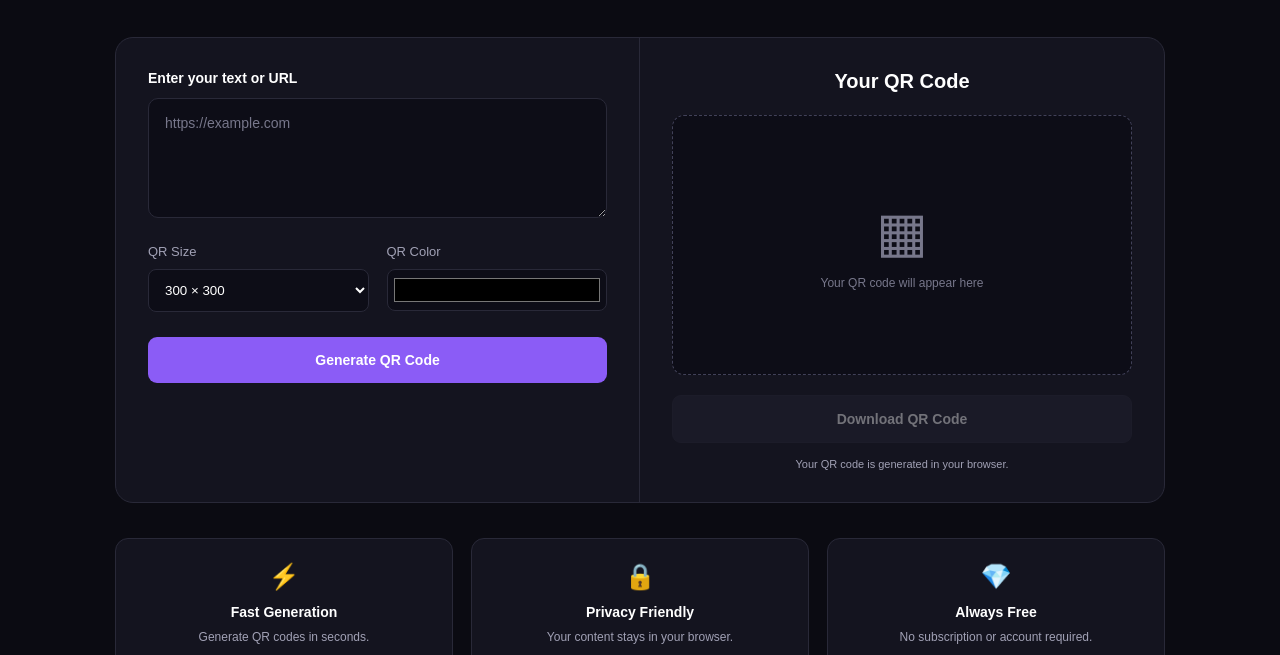
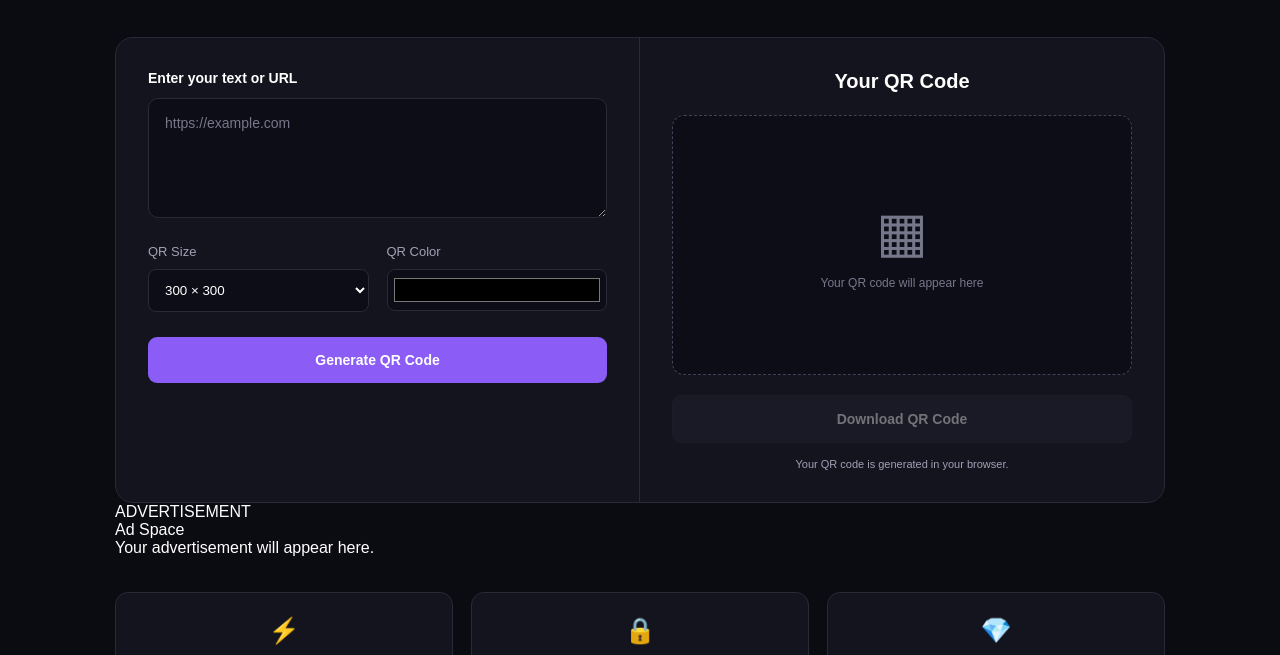
Before and after one commit to viewbadhao0-oss/QR-Code-Crafter-No-Sign-Up-Easy-to-use-Completely-Free, a plain HTML site: page index.html in a window 1280 px wide. Shown: the part 284-939 px from the top of the page. Drawn offline with Linux system fonts and the light colour scheme.

Commit message:
Update index.html

```diff
--- a/index.html
+++ b/index.html
@@ -1,9 +1,11 @@
-
 <!DOCTYPE html>
 <html lang="en">
 <head>
     <meta charset="UTF-8">
     <meta name="viewport" content="width=device-width, initial-scale=1.0">
+
+    <!-- Google Search Console Verification -->
+    <!-- Paste your verification meta tag here -->
 
     <title>QR Code Generator by TBolt</title>
 
@@ -107,6 +109,16 @@
 
         </section>
 
+        <!-- ADVERTISEMENT SPACE -->
+        <section class="ad-container">
+            <span class="ad-label">ADVERTISEMENT</span>
+
+            <div class="ad-space">
+                <p>Ad Space</p>
+                <span>Your advertisement will appear here.</span>
+            </div>
+        </section>
+
         <section class="features">
 
             <div class="feature">
```
